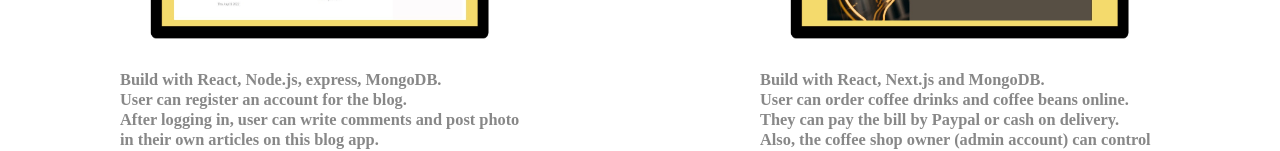
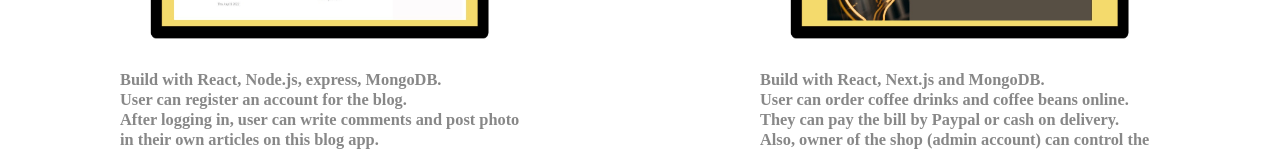
Before and after one commit to lcjyc/portfolio-website, a React (Create React App) app: page /portfolio in a window 1280 px wide. Shown: the part 648-799 px from the top of the page. Built offline with nearby package versions, Linux system fonts and the light colour scheme.

Commit message:
Update Portfolio.jsx

```diff
--- a/src/pages/portfolio/Portfolio.jsx
+++ b/src/pages/portfolio/Portfolio.jsx
@@ -45,7 +45,7 @@ const portfolio = () => {
             <br />
             They can pay the bill by Paypal or cash on delivery.
             <br />
-            Also, the coffee shop owner (admin account) can control the ordering
+            Also, owner of the shop (admin account) can control the ordering
             stage, and edit the product's information.
           </h3>
         </div>
```
